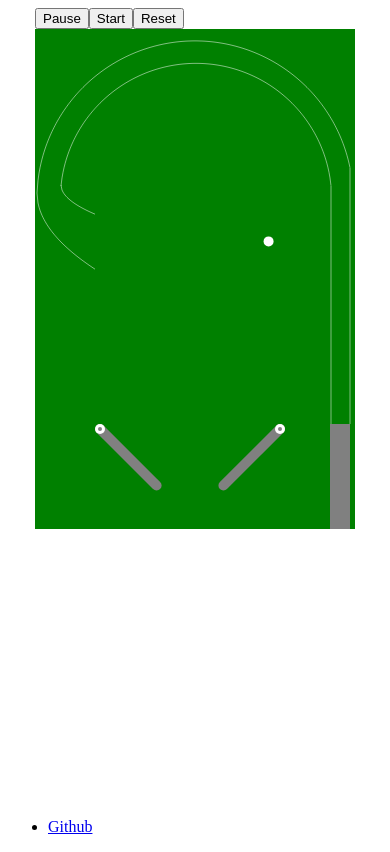
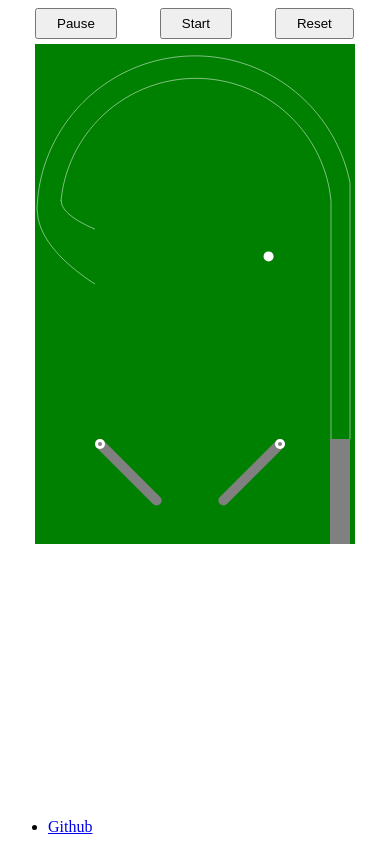
Before and after one commit to VelikiiNehochuha/VelikiiNehochuha.github.io, a plain HTML site: page index.html in a window 390 px wide. Drawn offline with Linux system fonts and the light colour scheme.

Commit message:
basic support for mobile devices

```diff
--- a/index.html
+++ b/index.html
@@ -1,6 +1,8 @@
 <!DOCTYPE html>
 <html>
   <head>
+    <meta http-equiv="X-UA-Compatible" content="IE=edge">
+    <meta name="viewport" content="width=device-width, initial-scale=1">
     <title>OmJan page</title>
     <link rel="stylesheet" type="text/css" href="main.css">
   </head>
@@ -16,7 +18,9 @@
           </div> -->
         </section>
         <section>
-          <button id="stop">Pause</button><button id="start">Start</button><button id="reset">Reset</button>
+          <div class="buttons-group">
+            <button id="stop">Pause</button><button id="start">Start</button><button id="reset">Reset</button>
+          </div>
           <div class="multik">
             <svg xmlns="http://www.w3.org/2000/svg" id="solly" viewBox="0 0 320 500">
               <circle id="gameBall" class="st2" cx="305" cy="395" r="5"/>
--- a/main.css
+++ b/main.css
@@ -18,3 +18,16 @@ footer{ flex: 0 0 auto; }
   width: 320px;
   height: 500px;
 }
+
+.buttons-group {
+  margin-bottom: 5px;
+}
+
+.buttons-group button {
+  margin-right: 43px;
+  padding: 6px 20px;
+}
+
+.buttons-group :last-child {
+  margin-right: 0px;
+}
```
Also changed, not shown: 1 other file.
